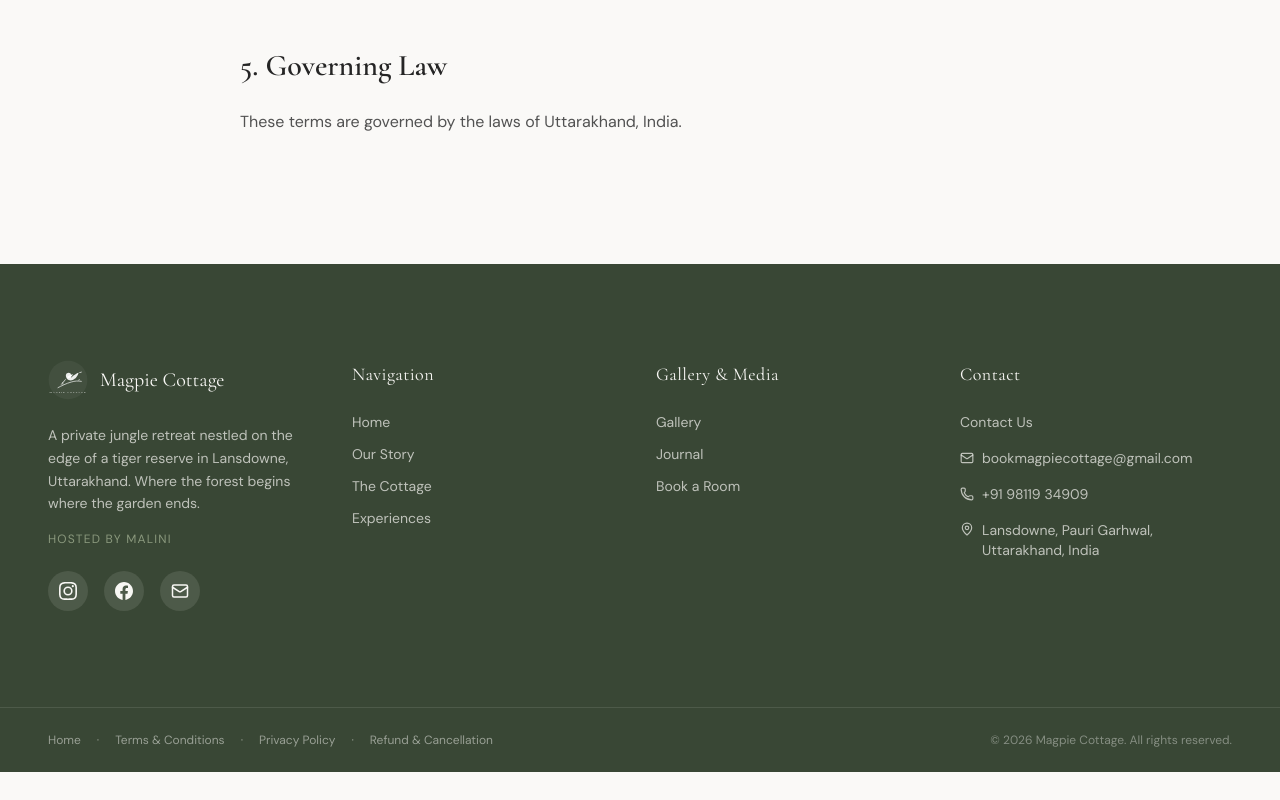
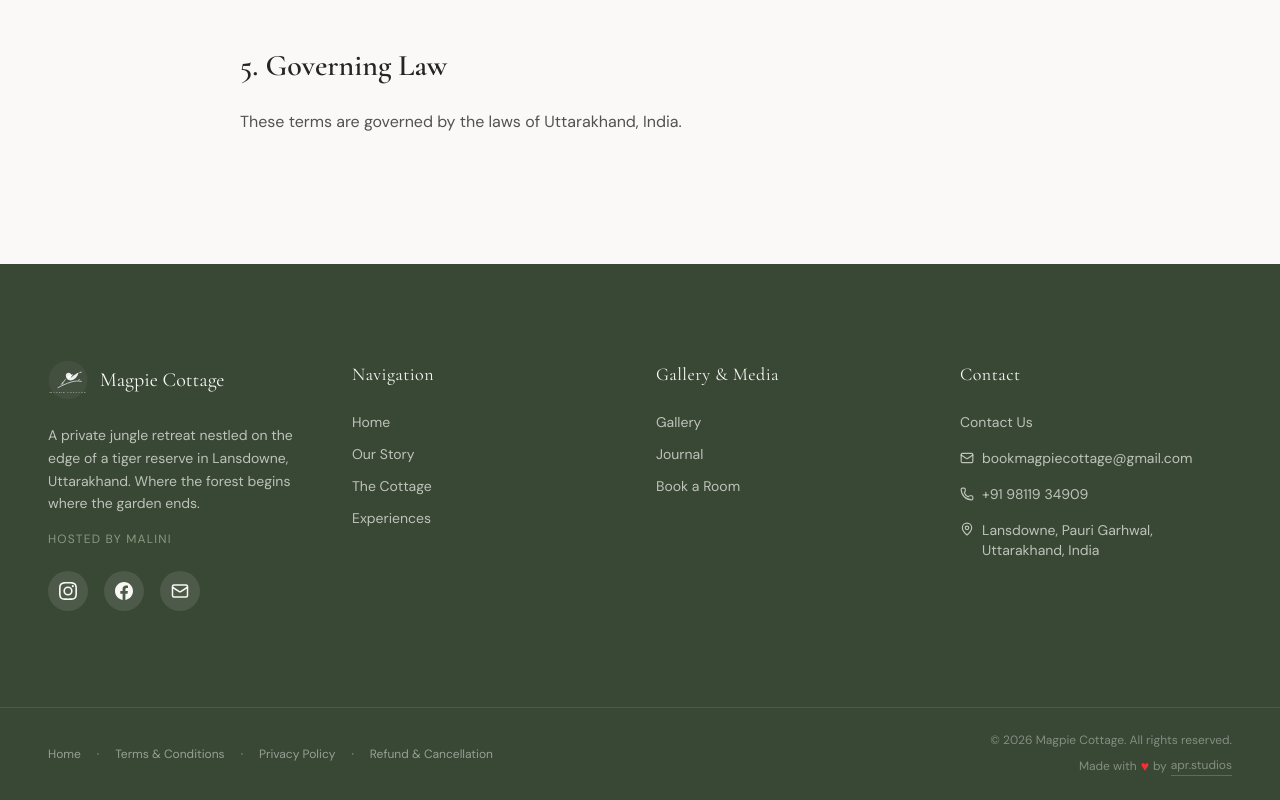
Before and after one commit to abhijeet9sh/magpie-cottage, a Next.js app: page /terms in a window 1280 px wide. Shown: the part 1348-2148 px from the top of the page. Before the commit the page ends 2120 px from the top, so only its background shows below. Built offline with nearby package versions, Linux system fonts and the light colour scheme.

Commit message:
style: apply glassmorphism to booking widget and add footer attribution

```diff
--- a/components/booking/BookingWidget.tsx
+++ b/components/booking/BookingWidget.tsx
@@ -25,7 +25,7 @@ export function BookingWidget() {
   }, []);
 
   return (
-    <div className="bg-[#f4f5f4] rounded-[2rem] md:rounded-full py-5 px-6 md:py-3 md:px-4 mt-8 md:mt-12 w-full max-w-4xl mx-auto flex flex-col md:flex-row items-center justify-between gap-5 md:gap-0 relative z-20 shadow-2xl shadow-black/20">
+    <div className="bg-white/70 backdrop-blur-xl border border-white/50 rounded-[2rem] md:rounded-full py-5 px-6 md:py-3 md:px-4 mt-16 md:mt-24 w-full max-w-4xl mx-auto flex flex-col md:flex-row items-center justify-between gap-5 md:gap-0 relative z-20 shadow-2xl shadow-black/10">
 
       {/* Dates Section */}
       <div className="flex w-full md:w-[60%] flex-col md:flex-row items-center justify-between gap-5 md:gap-0">
--- a/components/layout/Footer.tsx
+++ b/components/layout/Footer.tsx
@@ -125,9 +125,20 @@ export function Footer() {
             <span>·</span>
             <Link href="/refund" className="hover:text-cream transition-colors">Refund & Cancellation</Link>
           </div>
-          <p className="text-cream/40 text-xs font-body">
-            © {currentYear} Magpie Cottage. All rights reserved.
-          </p>
+          <div className="flex flex-col md:items-end gap-2 text-cream/40 text-xs font-body">
+            <p>© {currentYear} Magpie Cottage. All rights reserved.</p>
+            <p className="flex items-center gap-1">
+              Made with <span className="text-red-500 text-sm">♥</span> by{" "}
+              <a
+                href="https://instagram.com/apr.explorier"
+                target="_blank"
+                rel="noopener noreferrer"
+                className="hover:text-cream transition-colors border-b border-cream/20 hover:border-cream/60 pb-0.5"
+              >
+                apr.studios
+              </a>
+            </p>
+          </div>
         </div>
       </div>
     </footer>
```
